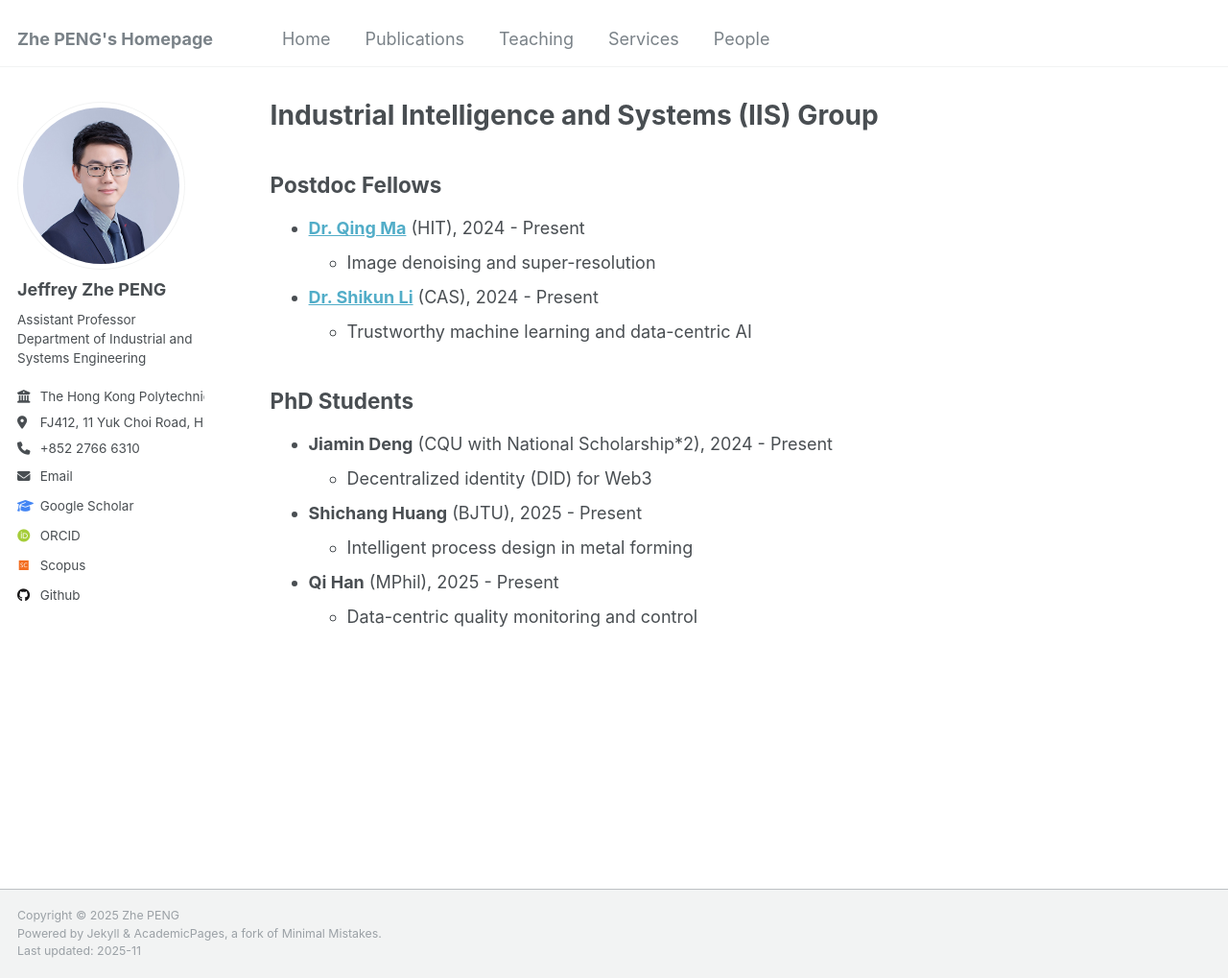
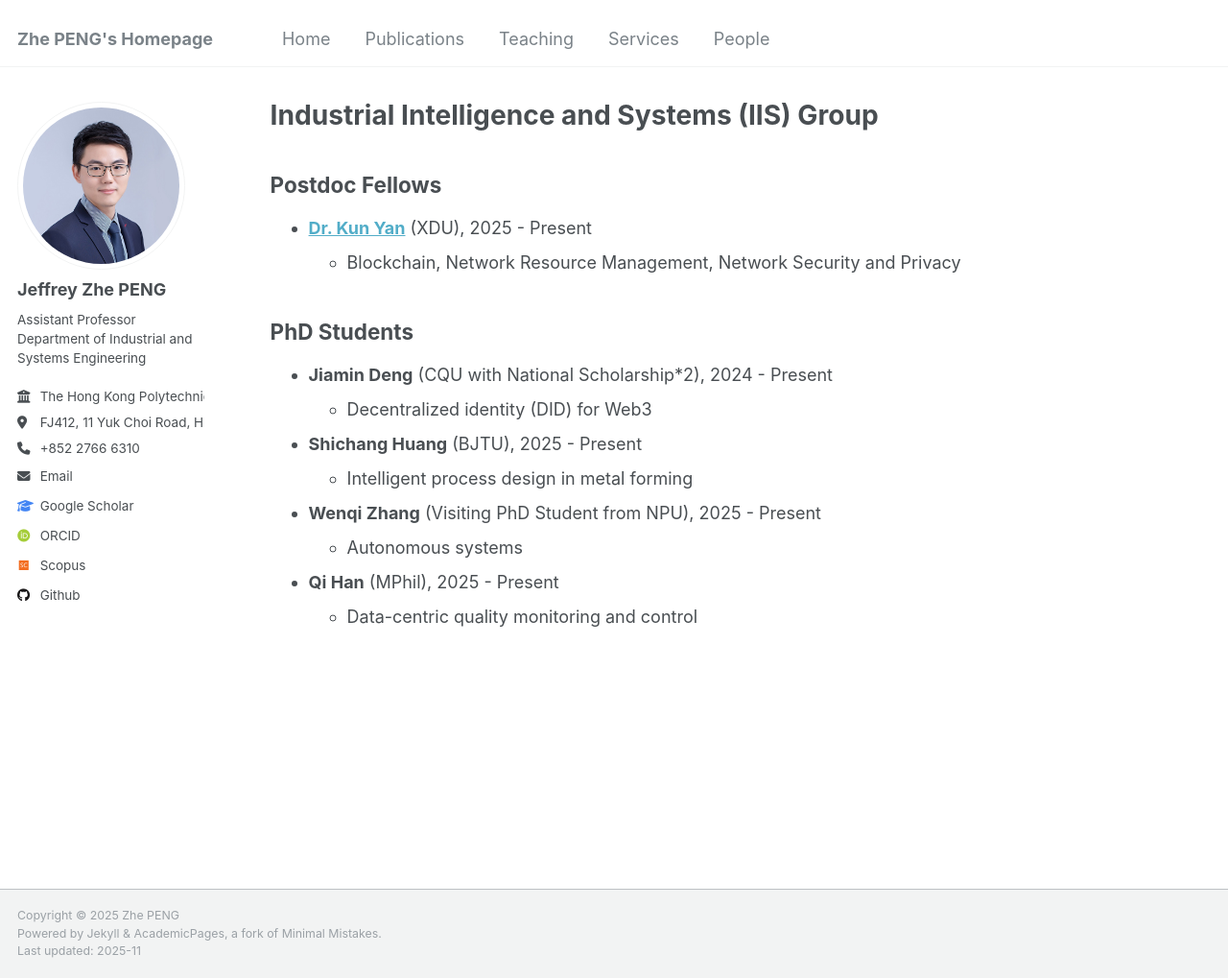
Before and after one commit to PENG-Zhe/peng-zhe.github.io, a Jekyll site: the page built from _pages/people.md, in a window 1280 px wide and 1019 px high. Shown: the whole window at 96% size. Built offline with Jekyll 4.4.1, drawn with Linux system fonts in a browser that asks for light colours; some web fonts are replaced.

Commit message:
Update people.md

```diff
--- a/_pages/people.md
+++ b/_pages/people.md
@@ -5,27 +5,29 @@ layout: archive
 ---
 
 ## Postdoc Fellows
-* **[Dr. Qing Ma](https://scholar.google.com/citations?user=x6QQGQkAAAAJ&hl=en)** (HIT), 2024 - Present
-  * Image denoising and super-resolution
-
-* **[Dr. Shikun Li](https://imsg.ac.cn/people/lishikun.html)** (CAS), 2024 - Present
-  * Trustworthy machine learning and data-centric AI
-
+* **[Dr. Kun Yan](https://quinyim.github.io/)** (XDU), 2025 - Present
+  * Blockchain, Network Resource Management, Network Security and Privacy
 
 
 ## PhD Students
 <!--## PhD/MPhil Students-->
 * **Jiamin Deng** (CQU with National Scholarship*2), 2024 - Present
   * Decentralized identity (DID) for Web3
+
 * **Shichang Huang** (BJTU), 2025 - Present
   * Intelligent process design in metal forming
+
+* **Wenqi Zhang** (Visiting PhD Student from NPU), 2025 - Present
+  * Autonomous systems
+
 * **Qi Han** (MPhil), 2025 - Present
   * Data-centric quality monitoring and control
 
 
 
-
 <!--
+  * Physics-informed reinforcement learning for metal processing design
+  * Interpretable
   * Autonomous planning and decision making
   * Reinforcement learning for autonomous systems
 -->
@@ -33,6 +35,6 @@ layout: archive
 
 <!--
 ## Former Members
-* **Yihao Zheng** (UESTC), Research Assistant, 2024 - 2025
-* **Chen Qiu** (HKBU), Research Assistant, 2023-2024
+* **[Shikun Li](https://imsg.ac.cn/people/lishikun.html)** (Postdoc Fellow, PhD CAS, 2024-2025), First Employment:
+* **[Qing Ma](https://scholar.google.com/citations?user=x6QQGQkAAAAJ&hl=en)** (Postdoc Fellow, PhD HIT, 2024-2025), Current Employment:
 -->
```
